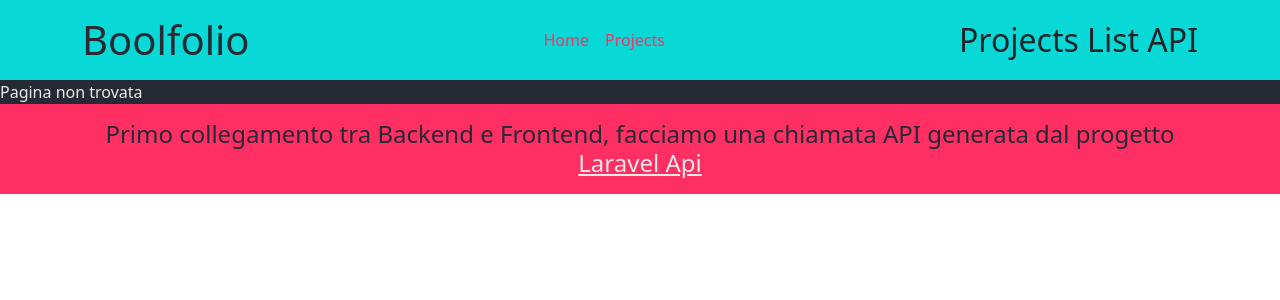
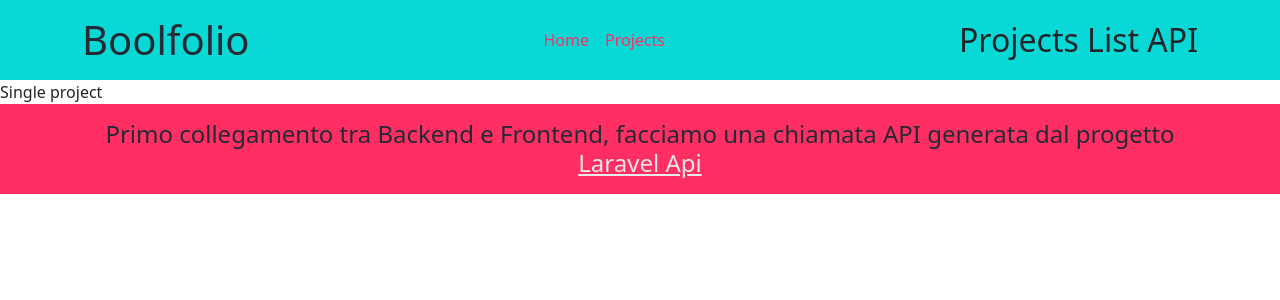
Before and after one commit to CaldatoLuca/vite-boolfolio, a Vue app: page /project/1 in a window 1280 px wide. Shown: the top 300 px of the page. Built offline with nearby package versions, Linux system fonts and the light colour scheme.

Commit message:
feat: pagina di detaglio

```diff
--- a/src/components/CardComponent.vue
+++ b/src/components/CardComponent.vue
@@ -9,6 +9,9 @@ export default {
   <div class="card">
     <div class="card-body">
       <h5 class="card-title">{{ project.title }}</h5>
+      <router-link :to="{ name: 'detail', params: { slug: project.slug } }"
+        >Detail</router-link
+      >
       <p class="card-text">
         descrizione uguale cosi da avere tutte le card uguali che mi da
         fastidio, poi sistemo
--- a/src/pages/AppAbout.vue
+++ b/src/pages/AppDetail.vue
@@ -3,7 +3,7 @@ export default {};
 </script>
 
 <template>
-  <div>About</div>
+  <div>Single project</div>
 </template>
 
 <style></style>
--- a/src/router.js
+++ b/src/router.js
@@ -3,7 +3,7 @@ import { createRouter, createWebHistory } from "vue-router";
 
 //importo i componenti
 import AppHome from "./pages/AppHome.vue";
-import AppAbout from "./pages/AppAbout.vue";
+import AppDetail from "./pages/AppDetail.vue";
 import ProjectList from "./pages/ProjectList.vue";
 import NotFound from "./pages/NotFound.vue";
 
@@ -16,9 +16,9 @@ const router = createRouter({
       component: AppHome,
     },
     {
-      path: "/project",
-      name: "about",
-      component: AppAbout,
+      path: "/project/:slug",
+      name: "detail",
+      component: AppDetail,
     },
     {
       path: "/projects",
```
